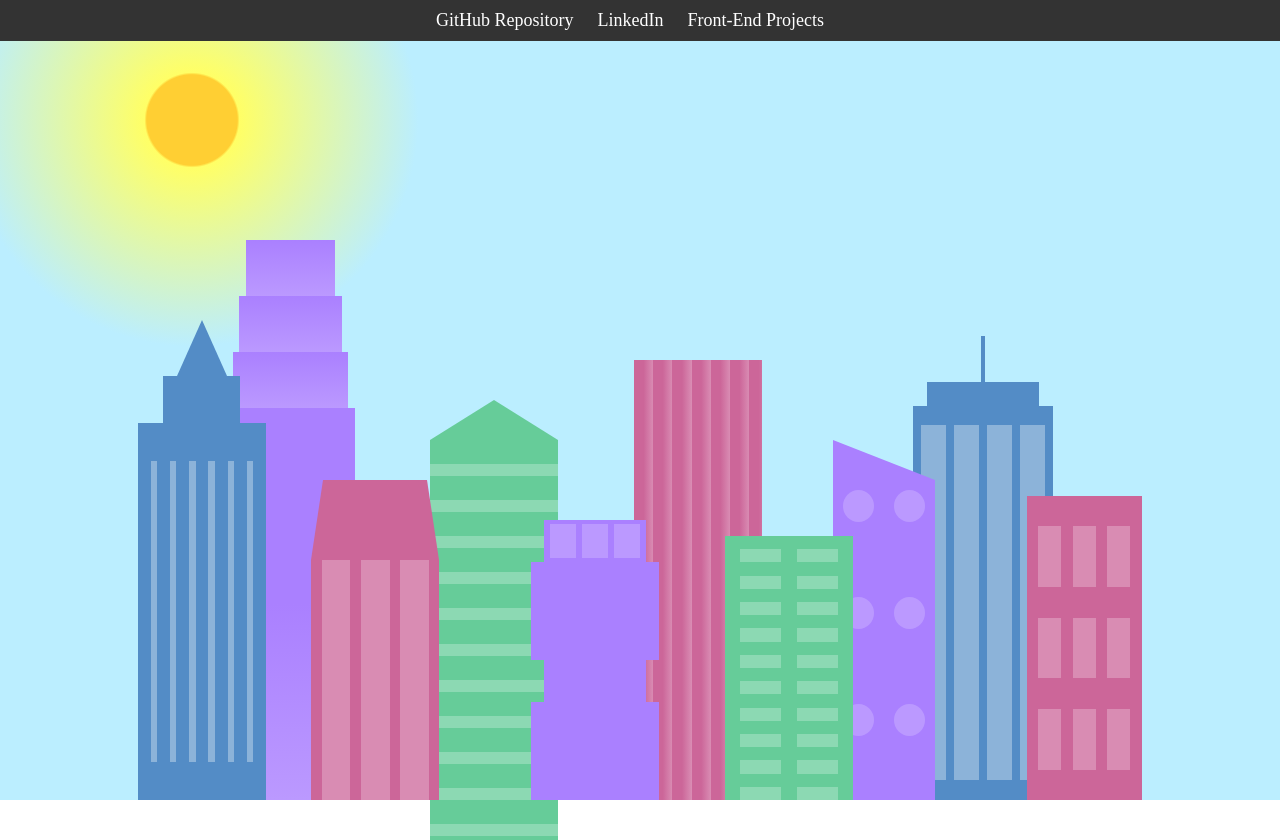
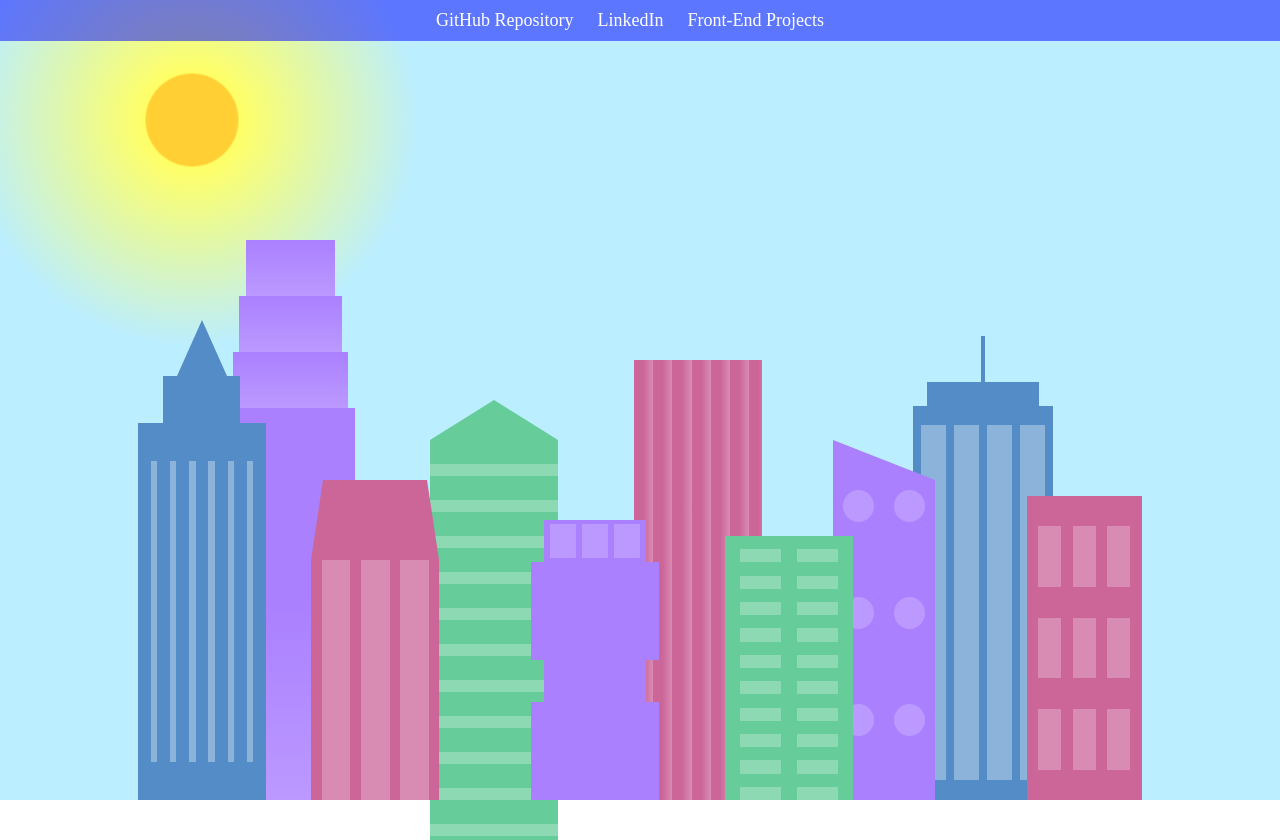
Before and after one commit to Sainawj/html-CSS-skyline, a plain HTML site: page index.html in a window 1280 px wide. Drawn offline with Linux system fonts and the light colour scheme.

Commit message:
Update styles.css

```diff
--- a/styles.css
+++ b/styles.css
@@ -314,20 +314,23 @@ body {
       );
   }
 }
+
 .top-menu {
-  position: fixed;
+  position: absolute;
   top: 0;
-  width: 100%;
-  background-color: #333;
+  left: 50%;
+  transform: translateX(-50%);
+  background-color: rgba(0, 0, 255, 0.5); /* Blue with 50% transparency */
   padding: 10px;
   z-index: 1000;
+  width: 100%;
+  text-align: center;
 }
 
 .top-menu ul {
   list-style-type: none;
   margin: 0;
   padding: 0;
-  text-align: center;
 }
 
 .top-menu ul li {
```
